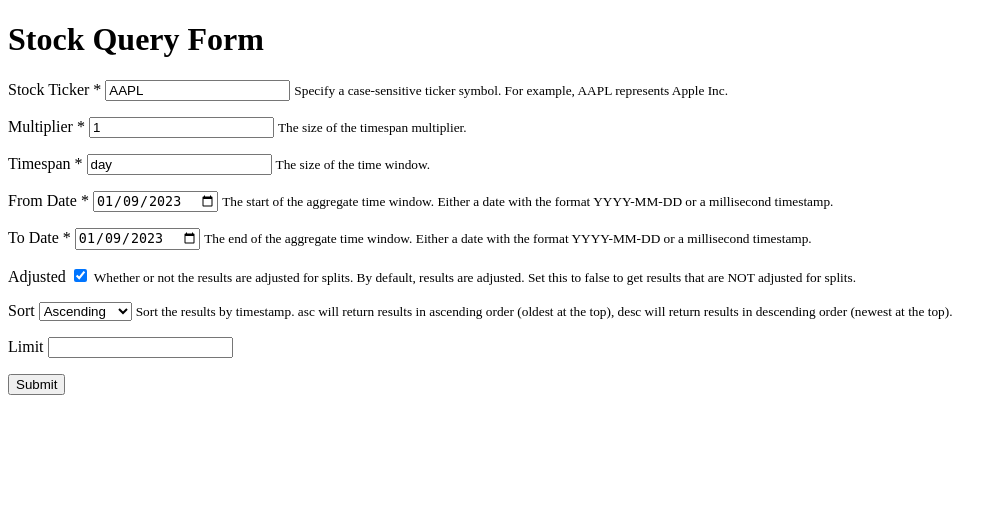
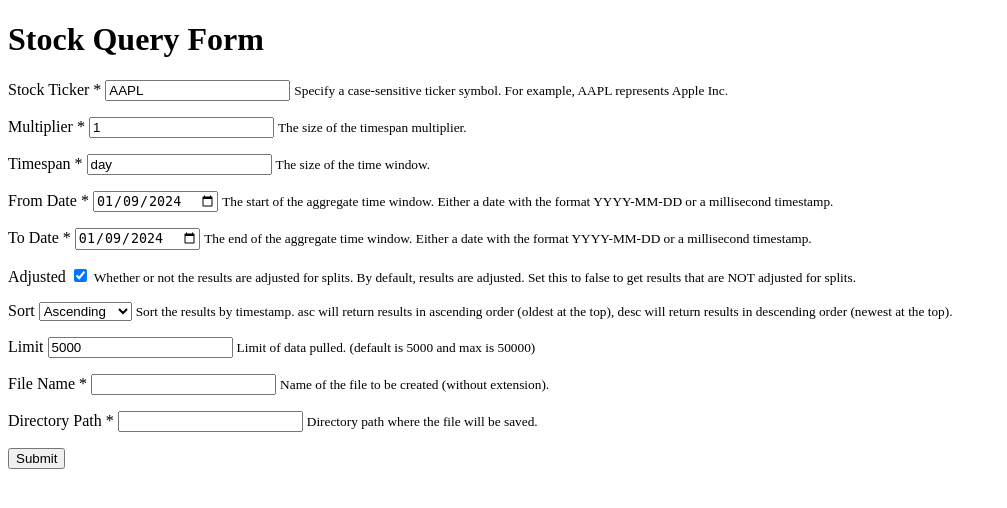
Before and after one commit to MoeD02/PolygonPull, a Django app: page / in a window 1280 px wide. Shown: the top 508 px of the page, without its empty margins (0-1007 px from the left). Run offline with Django 4.2, Linux system fonts and the light colour scheme.

Commit message:
added ability to assign paths and file names plus limit values

```diff
--- a/Pulls/templates/Pulls/home.html
+++ b/Pulls/templates/Pulls/home.html
@@ -24,12 +24,12 @@
         </p>
         <p>
             <label for="id_from">From Date *</label>
-            <input type="date" name="from" id="id_from" value="2023-01-09" required>
+            <input type="date" name="from" id="id_from" value="2024-01-09" required>
             <small>The start of the aggregate time window. Either a date with the format YYYY-MM-DD or a millisecond timestamp.</small>
         </p>
         <p>
             <label for="id_to">To Date *</label>
-            <input type="date" name="to" id="id_to" value="2023-01-09" required>
+            <input type="date" name="to" id="id_to" value="2024-01-09" required>
             <small>The end of the aggregate time window. Either a date with the format YYYY-MM-DD or a millisecond timestamp.</small>
         </p>
         <p>
@@ -47,7 +47,18 @@
         </p>
         <p>
             <label for="id_limit">Limit</label>
-            <input type="number" name="limit" id="id_limit">
+            <input type="number" name="limit" id="id_limit" value="5000">
+            <small>Limit of data pulled. (default is 5000 and max is 50000)</small>
+        </p>
+        <p>
+            <label for="id_file_name">File Name *</label>
+            <input type="text" name="file_name" id="id_file_name" required>
+            <small>Name of the file to be created (without extension).</small>
+        </p>
+        <p>
+            <label for="id_directory_path">Directory Path *</label>
+            <input type="text" name="directory_path" id="id_directory_path" required>
+            <small>Directory path where the file will be saved.</small>
         </p>
         <button type="submit">Submit</button>
     </form>
--- a/Pulls/views.py
+++ b/Pulls/views.py
@@ -5,41 +5,7 @@ from datetime import datetime
 import requests
 import pandas as pd
 import time
-
-API_KEY = "oAuWrjlpFZgzGC7zBlolCz8awHWN6XOm"
-
-def index(request):
-    return render(request, "Pulls/home.html")
-
-
-def process_stock_query(request):
-    if request.method == "POST":
-        # Process the submitted data
-        query = {
-            "stock_ticker": request.POST.get("stock_ticker"),
-            "multiplier": request.POST.get("multiplier"),
-            "timespan": request.POST.get("timespan"),
-            "start_date": request.POST.get("from"),
-            "end_date": request.POST.get("to"),
-            "adjusted": request.POST.get("adjusted") == "on",
-            "sort": request.POST.get("sort"),
-            "limit": request.POST.get("limit"),
-        }
-        print("Received query in process_stock_query:")
-        for key, value in query.items():
-            print(f"{key}: {value}")
-        pull_data(query)
-        return HttpResponse(f"Received data in process_stock_query: {query}")
-    return HttpResponse("Invalid request method.")
-
-
-from django.shortcuts import render
-from django.template import loader
-from django.http import HttpResponse
-from datetime import datetime
-import requests
-import pandas as pd
-import time
+import os
 
 API_KEY = "oAuWrjlpFZgzGC7zBlolCz8awHWN6XOm"
 
@@ -60,6 +26,8 @@ def process_stock_query(request):
             "adjusted": request.POST.get("adjusted") == "on",
             "sort": request.POST.get("sort"),
             "limit": request.POST.get("limit"),
+            "file_name": request.POST.get("file_name"),
+            "directory_path": request.POST.get("directory_path"),
         }
         print("Received query in process_stock_query:")
         for key, value in query.items():
@@ -75,7 +43,7 @@ def pull_data(query):
     PARAMS = {
         "adjusted": "true",
         "sort": "asc",
-        "limit": "50000",
+        "limit": query['limit'],
         "apiKey": API_KEY,
     }
 
@@ -115,6 +83,9 @@ def pull_data(query):
 
     # Save to CSV file
     if not stock_data.empty:
-        stock_data.to_csv(r"C:\Users\dahbo\Downloads\stock_data.csv", index=False)
+        file_path = os.path.join(query['directory_path'], f"{query['file_name']}.csv")
+        file_path = os.path.normpath(file_path)  # Normalizes the path (e.g., converts forward slashes to backward slashes on Windows)
+
+        stock_data.to_csv(file_path, index=False)
     else:
         print("No data to save.")
```
